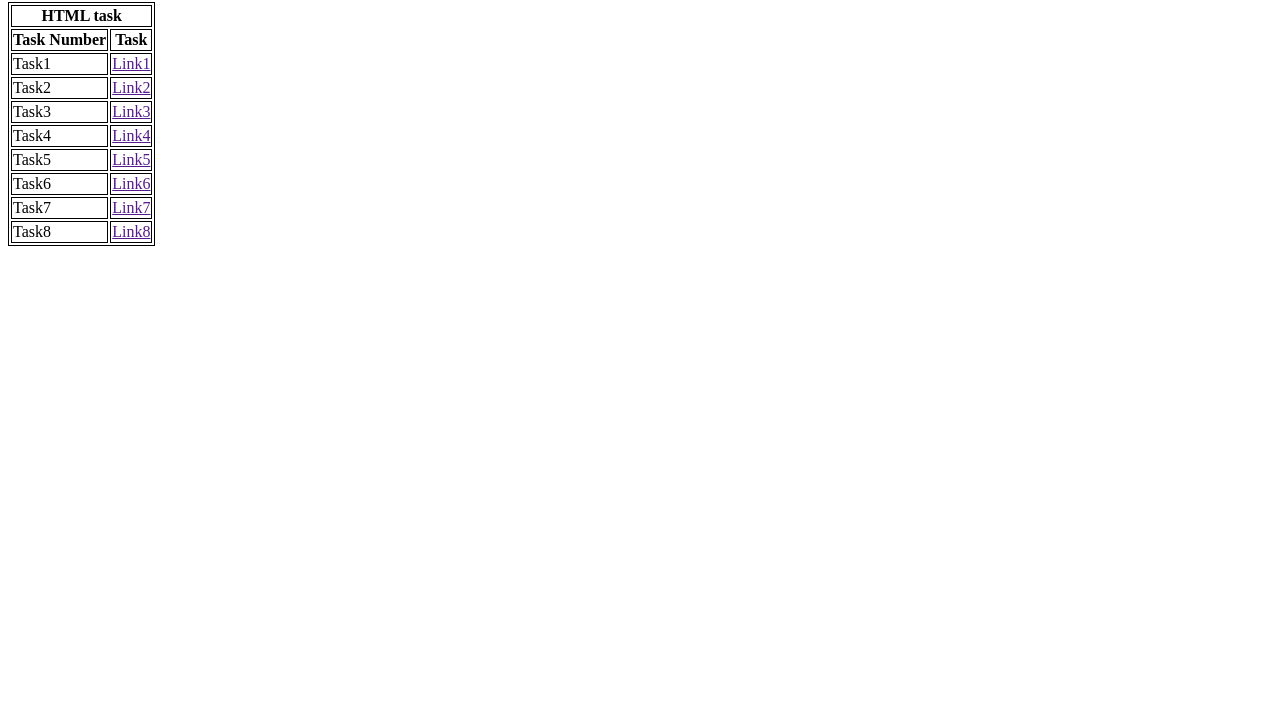
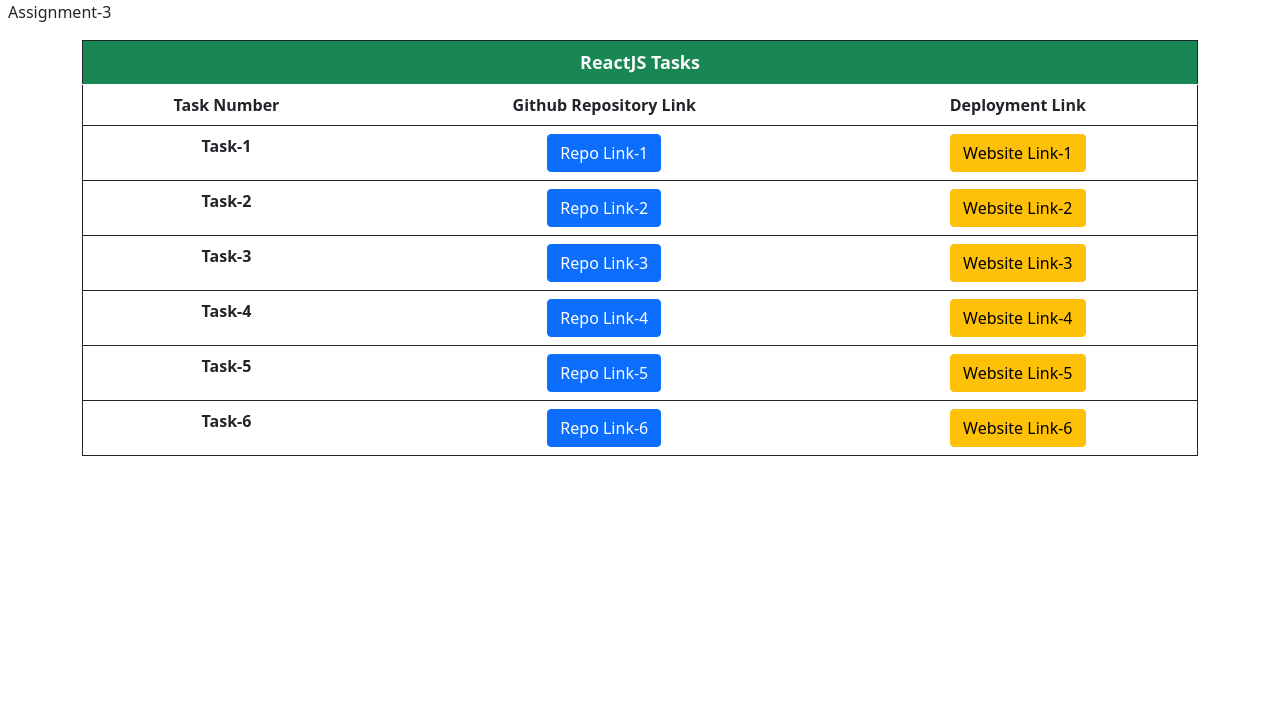
Before and after one commit to praveenreddy4512/react-tasks, a plain HTML site: page index.html in a window 1280 px wide. Shown: the part 78-800 px from the top of the page. Drawn offline with nearby package versions, Linux system fonts and the light colour scheme.

Commit message:
Update index.html

```diff
--- a/index.html
+++ b/index.html
@@ -1,55 +1,58 @@
 <!DOCTYPE html>
-<html>
+<html lang="en">
 <head>
-<style>
-  table, th, td {
-    border: 1px solid black;
-  }
-</style>
+    <meta charset="UTF-8">
+    <meta name="viewport" content="width=device-width, initial-scale=1.0">
+    <link rel="stylesheet" href="https://cdn.jsdelivr.net/npm/bootstrap@5.0.2/dist/css/bootstrap.min.css" type="text/css">
+    <title>React JS Tasks</title>
 </head>
-<body>
-<h1><b>Index page</b></h1>
-<table>
+<body class="p-2">
+    <div>
+        <h2>Kolli Sai Praveen Reddy</h2>
+        <div>praveen.21bce8242@vitapstudent.ac.in</div>
+        <div>Assignment-3</div>
+    </div>
+    <div class="container-lg mt-3">
+        <table class="table bordered border border-dark text-center">
+            <thead class="bg-success text-light">
+                <th colspan="3" class="text-center fw-bolder" style="font-size: large;">ReactJS Tasks</th>
+            </thead>
             <tr>
-    <th colspan="2">HTML task</th>
+                <th>Task Number</th>
+                <th>Github Repository Link</th>
+                <th>Deployment Link</th>
             </tr>
             <tr>
-    <th>Task Number</th>
-    <th>Task</th>
+                <th>Task-1</th>
+                <td><a href="https://github.com/praveenreddy4512/react-wordcounter" class="btn btn-primary">Repo Link-1</a></td>
+                <td><a href="https://react-wordcounter-praveenreddy4512s-projects.vercel.app/" class="btn btn-warning">Website Link-1</a></td>
             </tr>
             <tr>
-    <td>Task1</td>
-    <td><a href="" target="_blank">Link1</a></td>
+                <th>Task-2</th>
+                <td><a href="https://github.com/praveenreddy4512/calculator-react" class="btn btn-primary">Repo Link-2</a></td>
+                <td><a href="https://calculator-react-praveenreddy4512s-projects.vercel.app/" class="btn btn-warning">Website Link-2</a></td>
             </tr>
             <tr>
-    <td>Task2</td>
-    <td><a href="" target="_blank">Link2</a></td>
+                <th>Task-3</th>
+                <td><a href="https://github.com/praveenreddy4512/color-picker-react" class="btn btn-primary">Repo Link-3</a></td>
+                <td><a href="https://color-picker-react-praveenreddy4512s-projects.vercel.app/" class="btn btn-warning">Website Link-3</a></td>
             </tr>
             <tr>
-    <td>Task3</td>
-    <td><a href="" target="_blank">Link3</a></td>
+                <th>Task-4</th>
+                <td><a href="https://github.com/praveenreddy4512/use_of_axios-react" class="btn btn-primary">Repo Link-4</a></td>
+                <td><a href="https://use-of-axios-react-praveenreddy4512s-projects.vercel.app/" class="btn btn-warning">Website Link-4</a></td>
             </tr>
             <tr>
-    <td>Task4</td>
-    <td><a href="" target="_blank">Link4</a></td>
+                <th>Task-5</th>
+                <td><a href="https://github.com/praveenreddy4512/react-age_calculator" class="btn btn-primary">Repo Link-5</a></td>
+                <td><a href="https://react-age-calculator-praveenreddy4512s-projects.vercel.app/" class="btn btn-warning">Website Link-5</a></td>
             </tr>
             <tr>
-    <td>Task5</td>
-    <td><a href="" target="_blank">Link5</a></td>
+                <th>Task-6</th>
+                <td><a href="https://github.com/praveenreddy4512/portfolio-react" class="btn btn-primary">Repo Link-6</a></td>
+                <td><a href="https://portfolio-react-praveenreddy4512s-projects.vercel.app/" class="btn btn-warning">Website Link-6</a></td>
             </tr>
-  <tr>
-    <td>Task6</td>
-    <td><a href="" target="_blank">Link6</a></td>
-  </tr>
-  <tr>
-    <td>Task7</td>
-    <td><a href="" target="_blank">Link7</a></td>
-  </tr>
-  <tr>
-    <td>Task8</td>
-    <td><a href="" target="_blank">Link8</a></td>
-  </tr>
-
         </table>
+    </div>
 </body>
 </html>
```
Lines whose indentation alone changed are shown as unchanged.
